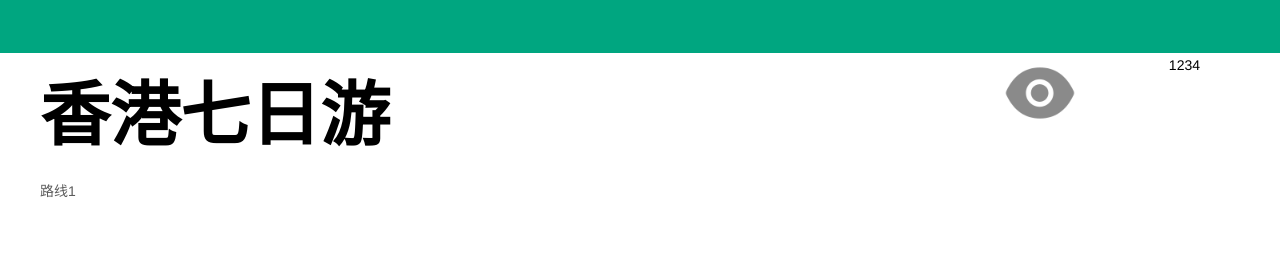
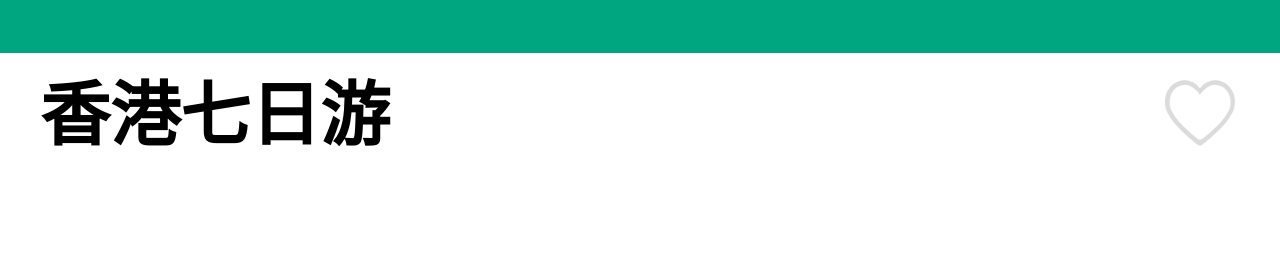
Before and after one commit to WangWeiQi1/qiongyou1, a Vue app: page /#/finddetail in a window 1280 px wide. Shown: the part 147-401 px from the top of the page. Built offline with nearby package versions, Linux system fonts and the light colour scheme; what vue-clipboard2 would draw is missing.

Commit message:
qiongyou

```diff
--- a/src/components/find/FindDetail.vue
+++ b/src/components/find/FindDetail.vue
@@ -6,10 +6,8 @@
        </div>
     <div class="note-head">
       <h4 class="title">香港七日游</h4>
-      <p class="rote">路线1</p>
       <div class="hits">
-        <img src="@/assets/img/eye-fill.png" alt="">
-        <p>1234</p>
+        <img src="@/assets/img/collect.png" alt="">
       </div>
       <span class="author">
         <img src="https://timgsa.baidu.com/timg?image&quality=80&size=b9999_10000&sec=1531326866675&di=c3ee710355466f0dc2d0a051aa57f2e8&imgtype=0&src=http%3A%2F%2Fimg3.duitang.com%2Fuploads%2Fpeople%2F201501%2F11%2F20150111114017_3GVTi.jpeg" alt="">
@@ -96,15 +94,10 @@
 }
 .hits img{
   position: absolute;
-  right:1rem;
-  top:1rem;
+  right:0.2rem;
+  top:1.1rem;
   height: 0.4rem;
   width: 0.4rem;
-}
-.hits p{
-  position: absolute;
-  right:0.4rem;
-  top:1rem;
 }
 .author img{
   width: 0.7rem;
```
Also changed, not shown: src/assets/img/collect.png (added).
